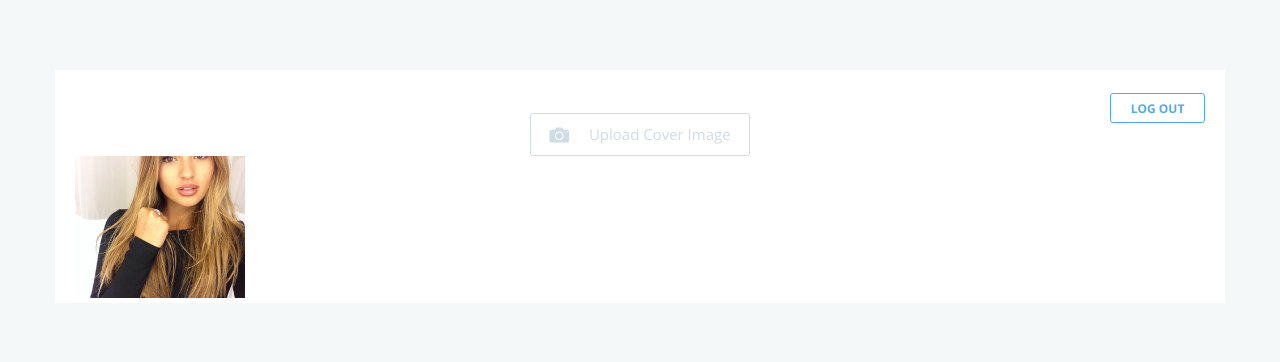
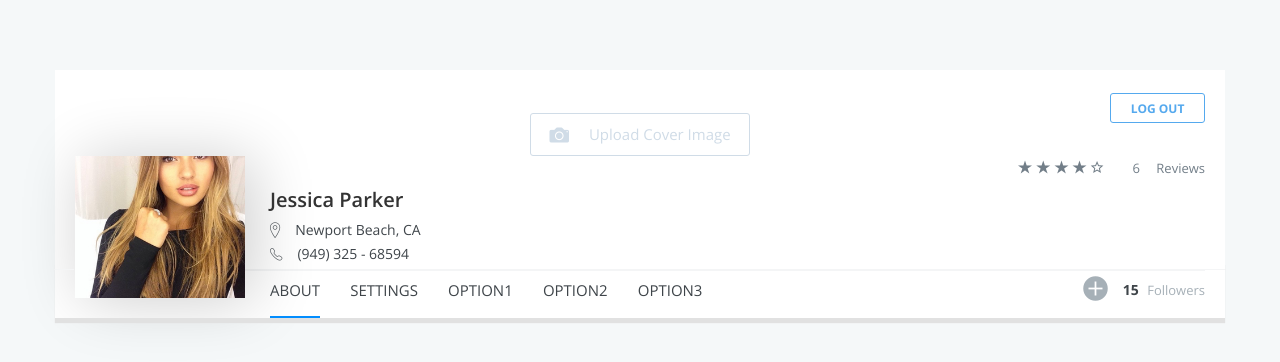
Before and after one commit to julionienow/julionienow.github.io, a website: page index.html in a window 1280 px wide. Drawn offline with nearby package versions, Linux system fonts and the light colour scheme; files that its build step writes are made by us from their sources.

Commit message:
desktop header done

```diff
--- a/index.html
+++ b/index.html
@@ -16,7 +16,7 @@
 
 		<link type="text/css" rel="stylesheet" href="http://code.ionicframework.com/ionicons/2.0.1/css/ionicons.min.css"/>
 
-		<link href="https://fonts.googleapis.com/css?family=Open+Sans:300,400,700" rel="stylesheet">
+		<link href="https://fonts.googleapis.com/css?family=Open+Sans:300,400,600,700" rel="stylesheet">
 
 	</head>
 
@@ -50,6 +50,54 @@
 
 				</div>
 
+				<div class="header_bottom_profile-info">
+
+					<h2 class="header_bottom_profile-info_header-name">Jessica Parker</h2>
+
+					<h3 class="header_bottom_profile-info_header-location ion-ios-location-outline">Newport Beach, CA</h3>
+
+					<h3 class="header_bottom_profile-info_header-number ion-ios-telephone-outline">(949) 325 - 68594</h3>
+
+				</div>
+
+				<div class="header_bottom_rate">
+
+					<span class="ion-ios-star"></span>
+					<span class="ion-ios-star"></span>
+					<span class="ion-ios-star"></span>
+					<span class="ion-ios-star"></span>
+					<span class="ion-android-star-outline"></span>
+
+					<span class="text">6 Reviews</span>
+
+				</div>
+
+				<hr />
+
+				<nav class="header_bottom_nav">
+
+					<a href="">ABOUT</a>
+
+					<a href="">SETTINGS</a>
+
+					<a href="">OPTION1</a>
+
+					<a href="">OPTION2</a>
+
+					<a href="">OPTION3</a>
+
+
+				</nav>
+
+				<div class="header_bottom_followers">
+
+					<span class="ion-plus-circled"><b>15</b> Followers</span>
+
+				</div>
+
+				<div class="header_shadow">
+				</div>
+
 			</header>
 
 		</div>
--- a/sass/header.scss
+++ b/sass/header.scss
@@ -7,12 +7,24 @@ header {
 	max-width: 1170px;
 	margin: 0 auto;
 	margin-top: 70px;
-
+	position: relative;
 
 	> * {
 		padding-left: 20px;
 		padding-right: 20px;
 	 }
+}
+
+
+.header_shadow {
+    box-shadow: 0px 5px 1px #e1e1e1;
+    -webkit-box-shadow: 0px 5px 1px #e1e1e1;
+    -moz-box-shadow: 0px 5px 1px #e1e1e1;
+    width: 100%;
+    height: 58px;
+    position: absolute;
+    left: 0px;
+    bottom: 0px;
 }
 
 .header_logout {
@@ -61,5 +73,153 @@ header {
 	img {
 		max-width: 170px;
 		max-height: 170px;
+		-webkit-box-shadow: 8px 2px 63px 0px rgba(0,0,0,0.2);
+		-moz-box-shadow: 8px 2px 63px 0px rgba(0,0,0,0.2);
+		box-shadow: 8px 2px 63px 0px rgba(0,0,0,0.2);
 	}
 }
+
+.header_bottom {
+    float: left;
+}
+
+.header_bottom_profile-info {
+    margin-left: 25px;
+    display: inline-block;
+}
+
+h2.header_bottom_profile-info_header-name {
+    font-weight: 600;
+    font-size: 20px;
+    margin-top: 30px;
+    color: #333;
+}
+
+h3.header_bottom_profile-info_header-location, h3.header_bottom_profile-info_header-number {
+    font-size: 14px;
+    color: #3f454a;
+    font-weight: 400;
+}
+
+h3.header_bottom_profile-info_header-location {
+    margin-top: 7px;
+    margin-bottom: 5px;
+
+    &:before {
+	    font-size: 18px;
+	    vertical-align: bottom;
+	    margin-right: 15px;
+    }
+}
+
+h3.header_bottom_profile-info_header-number:before {
+    font-size: 18px;
+    vertical-align: bottom;
+    margin-right: 15px;
+}
+
+.header_bottom_rate {
+	float: right;
+}
+
+.header_bottom_rate {
+	.text {
+		font-size: 14px;
+	}
+}
+
+.header_bottom_rate {
+	span {
+		color: #727e88;
+
+		&:before {
+			vertical-align: baseline;
+		}
+	}
+}
+
+.header_bottom_rate {
+	.text {
+    	word-spacing: 13px;
+    	margin-left: 25px;
+    	font-size: 13px;
+    }
+}
+
+.header_bottom_nav {
+
+	margin-top: 5px;
+	padding-bottom: 17px;
+
+	a:first-child {
+		margin-left: 25px;
+	}
+
+	a {
+		text-decoration: none;
+		margin: 0 13px;
+		font-size: 15px;
+    	color: #3f454a;
+    	position: relative;
+	}
+}
+
+hr {
+    height: 1px;
+    border: solid 1px #f4f5f6;
+    margin-top: 5px;
+    margin-bottom: 8px;
+
+    &:after {
+    	content: "";
+	    width: 21px;
+	    position: absolute;
+	    right: -1px;
+	    height: 1px;
+	    margin-top: -1px;
+	    background-color: #f4f5f6;
+    }
+
+    &:before {
+    	content: "";
+	    width: 20px;
+	    position: absolute;
+	    left: -1px;
+	    height: 1px;
+	    margin-top: -1px;
+	    background-color: #f4f5f6;
+    }
+}
+
+.header_bottom_followers {
+
+	float: right;
+    margin-top: -43px;
+
+	span {
+		color: #a6b0b7;
+		font-size: 13px;
+
+		&:before {
+			margin-right: 15px;
+    		vertical-align: sub;
+    		font-size: 28px;
+		}
+
+		b {
+			color: #3f454a;
+			font-size: 14px;
+			margin-right: 5px;
+		}
+	}
+
+}
+
+.header_bottom_nav a:first-child:before {
+    content: "";
+    height: 2px;
+    width: 100%;
+    background-color: #028dfe;
+    position: absolute;
+    bottom: -18px;
+}
```
